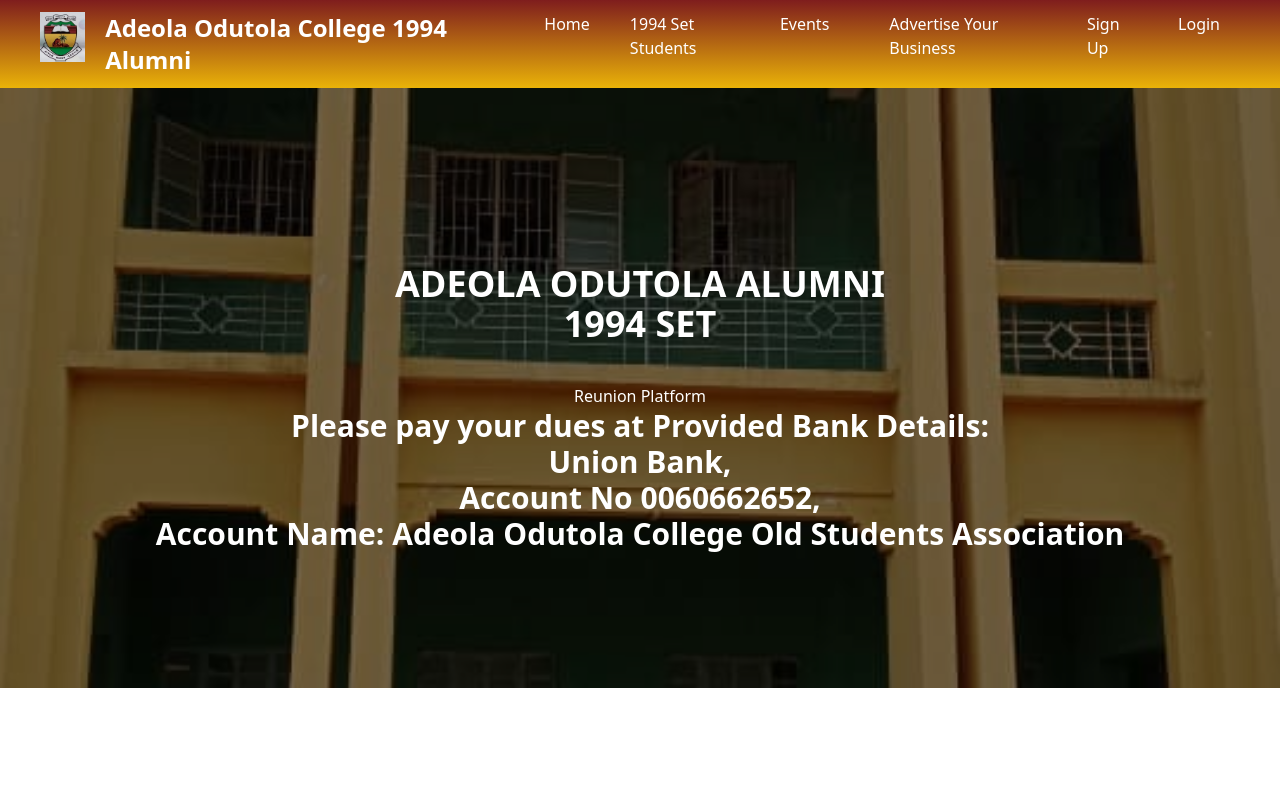
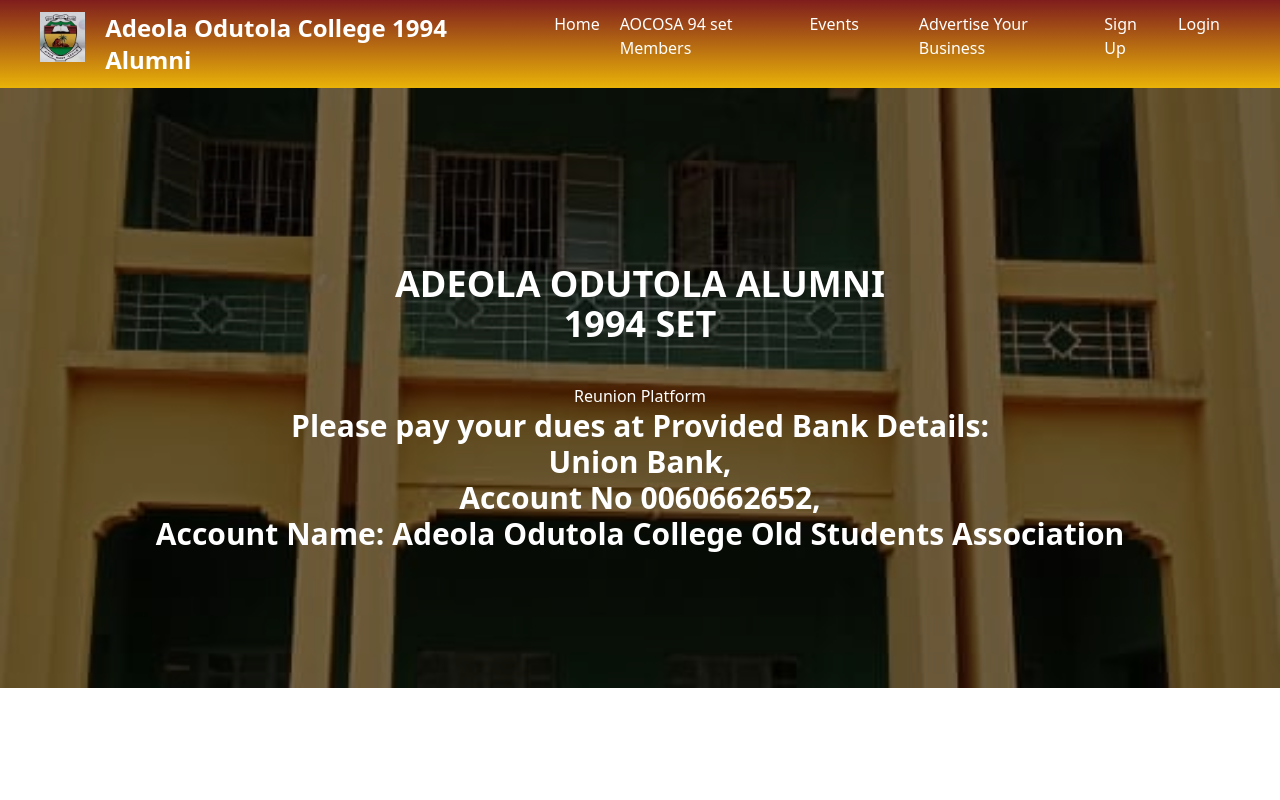
Before and after one commit to adebayodeshinawisdom/adetolaodutolacollege, a Next.js app: page / in a window 1280 px wide. Shown: the top 800 px of the page. Built offline with nearby package versions, Linux system fonts and the light colour scheme.

Commit message:
new update

```diff
--- a/src/components/Header.js
+++ b/src/components/Header.js
@@ -19,13 +19,13 @@ const Header = () => {
 
            <MenuIcon className='flex md:hidden cursor-pointer' onClick={toggleMenu}/>
 
-        <div className="hidden md:flex px-5 gap-10">
+        <div className="hidden md:flex px-5 gap-5">
             <a href="/">Home</a>
-            <a href="#student">1994 Set Students</a>
+            <a href="#student">AOCOSA 94 set Members</a>
             <a href="gallery">Events</a>
         </div>
 
-        <div className="hidden md:flex px-5 gap-10">
+        <div className="hidden md:flex px-5 gap-5">
             <a href="#hero">Advertise Your Business</a>
             <a href="#course">Sign Up </a>
             <a href="#course">Login</a>
@@ -44,7 +44,7 @@ const Header = () => {
           <button onClick={toggleMenuOff} className="ml-[250px]"><X/></button>
 
           <a href="/" className='my-5'>Home</a>
-            <a href="#student" className='my-5'>1994 Set Students</a>
+            <a href="#student" className='my-5'>AOCOSA 94 set Members</a>
             <a href="gallery" className='my-5'>Events</a>
             <a href="#hero" className='my-5'>Advertise Your Business</a>
             <a href="#course" className='my-5'>Sign Up </a>
```
